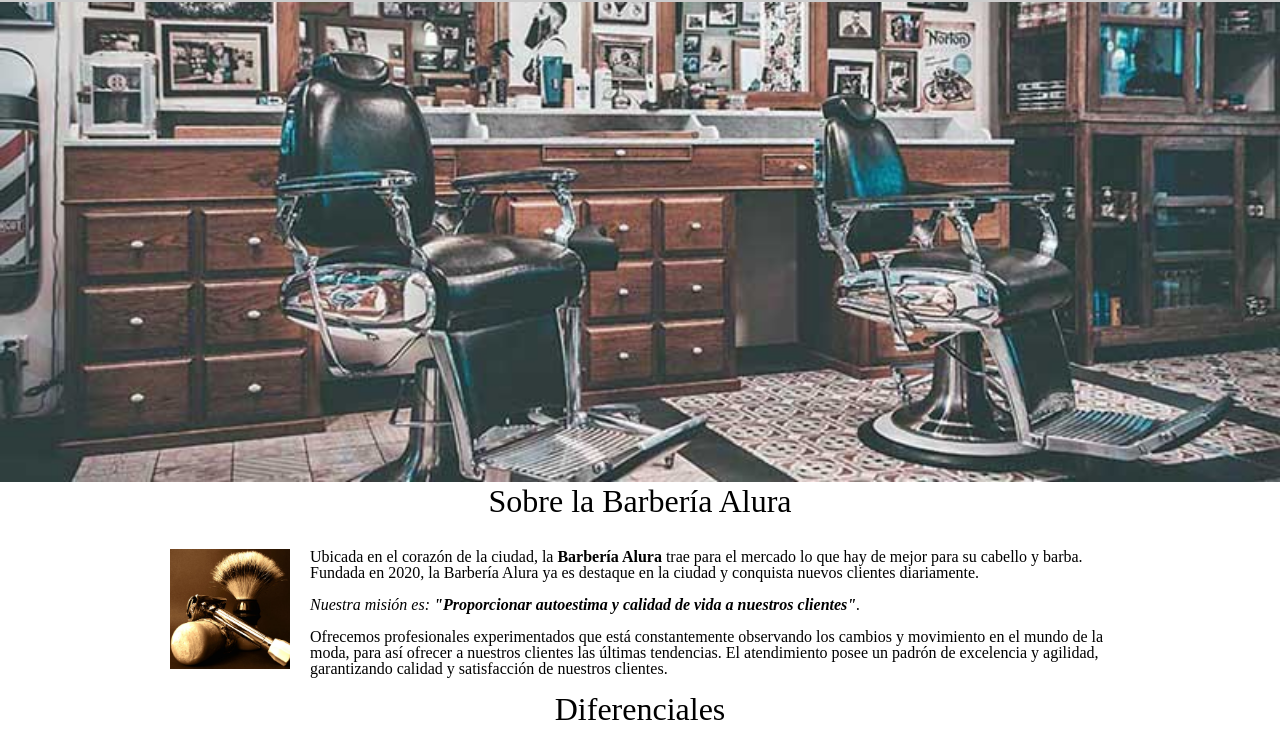
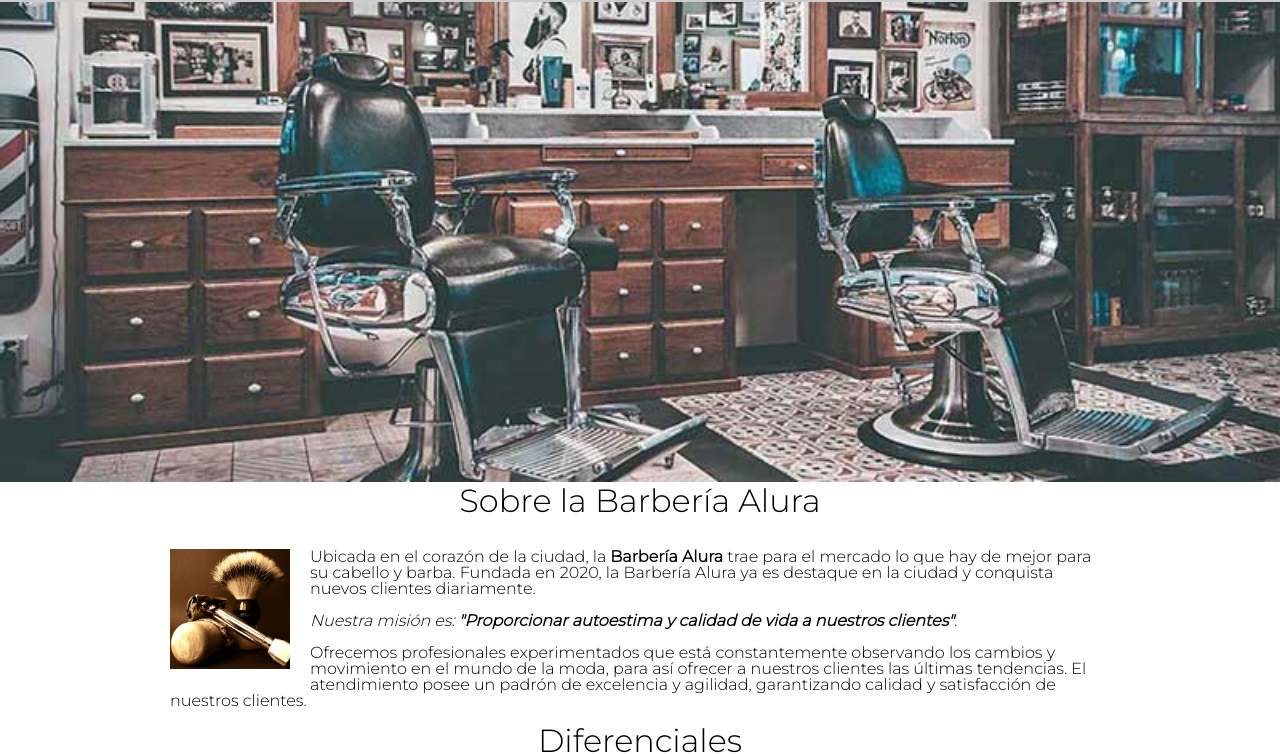
Before and after one commit to mauriicioreyes/one-html5-css3, a plain HTML site: page p1/index.html in a window 1280 px wide. Shown: the part 271-1025 px from the top of the page. Drawn offline with Linux system fonts and the light colour scheme.

Commit message:
Integra una tipografía externa de Google al body de todas las páginas

```diff
--- a/p1/index.html
+++ b/p1/index.html
@@ -5,6 +5,10 @@
         <title>Barbería Alura</title>
         <link rel="stylesheet" href="../p2/style-reset.css"/>
         <link rel="stylesheet" href="../p2/style.css"/>
+
+        <link rel="preconnect" href="https://fonts.googleapis.com">
+        <link rel="preconnect" href="https://fonts.gstatic.com" crossorigin>
+        <link href="https://fonts.googleapis.com/css2?family=Montserrat:wght@300&display=swap" rel="stylesheet">
     </head>
     <body>
 
--- a/p2/style.css
+++ b/p2/style.css
@@ -1,3 +1,7 @@
+body {
+    font-family: 'Montserrat', sans-serif;
+}
+
 header {
     background-color: #CCCCCC;
     padding: 10px 0;
```
